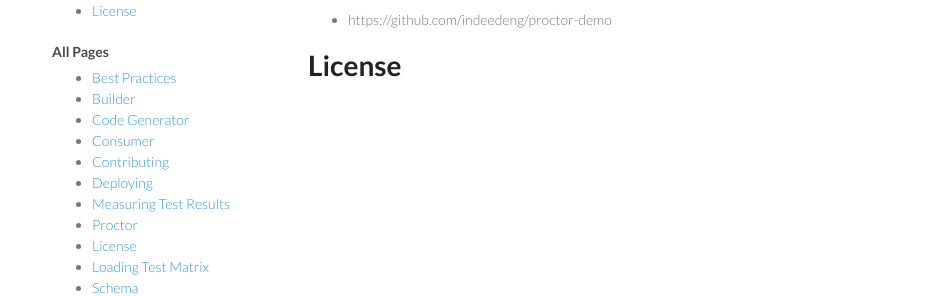
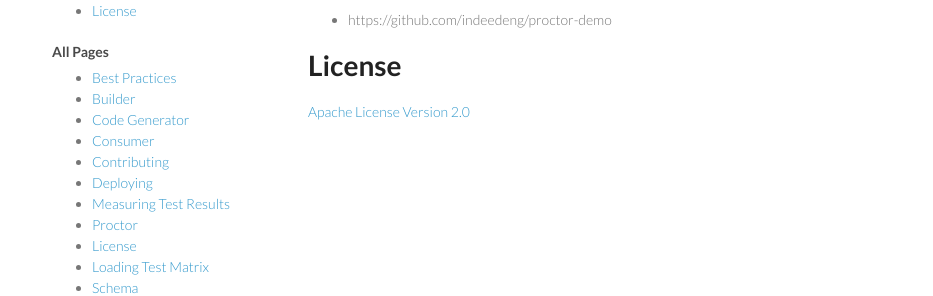
Before and after one commit to indeedeng/proctor, a Jekyll site: the page built from index.md, in a window 1280 px wide. Shown: the part 636-932 px from the top of the page, without its empty margins (18-951 px from the left). Built offline with Jekyll 4.4.1, drawn with Linux system fonts in a browser that asks for light colours; Markdown is read by kramdown in place of the engine named in the settings.

Commit message:
adding license link to documentation

```diff
--- a/index.md
+++ b/index.md
@@ -25,3 +25,5 @@
 - https://github.com/indeedeng/proctor-demo
 
 # License
+
+[Apache License Version 2.0](https://github.com/indeedeng/proctor/blob/master/LICENSE)
```
